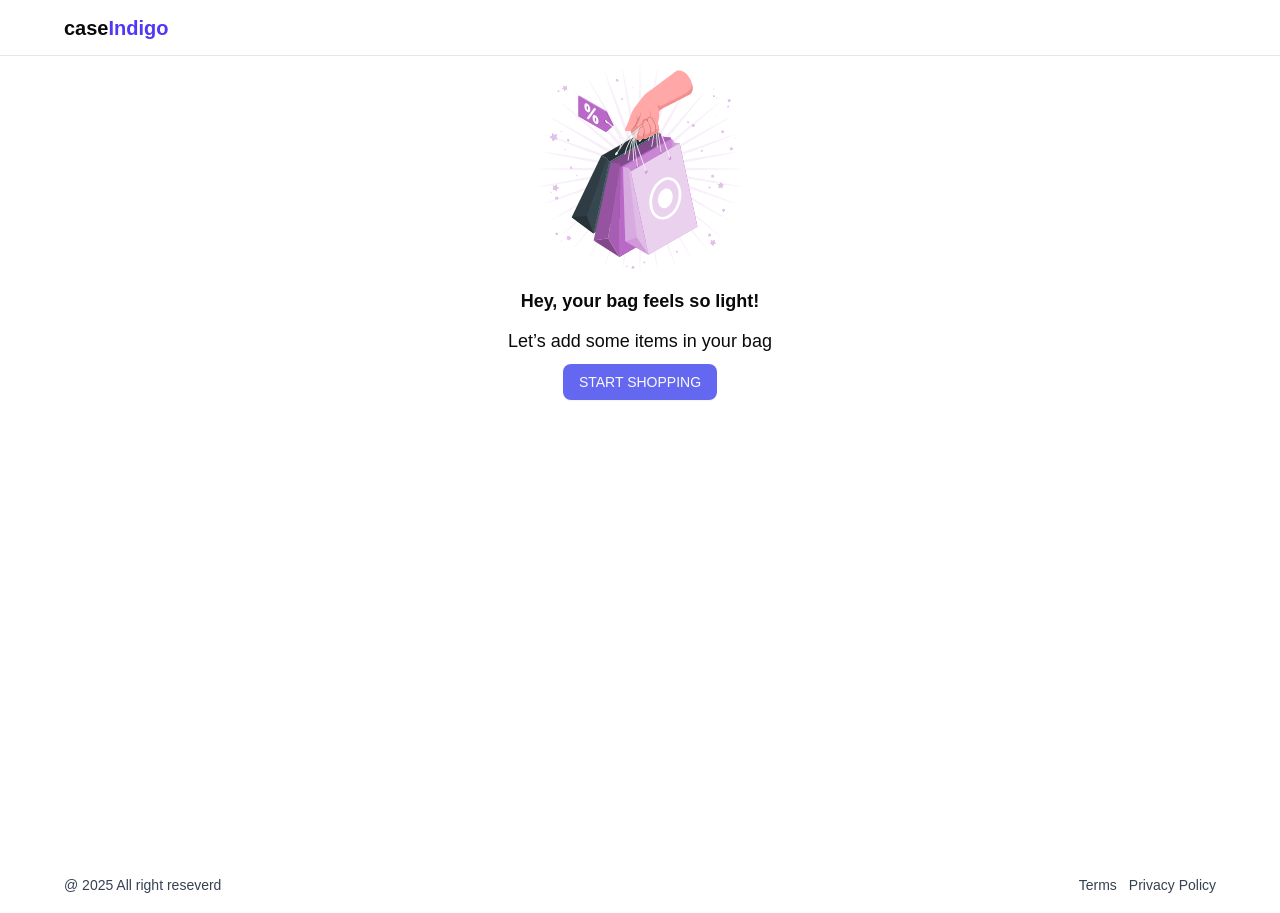
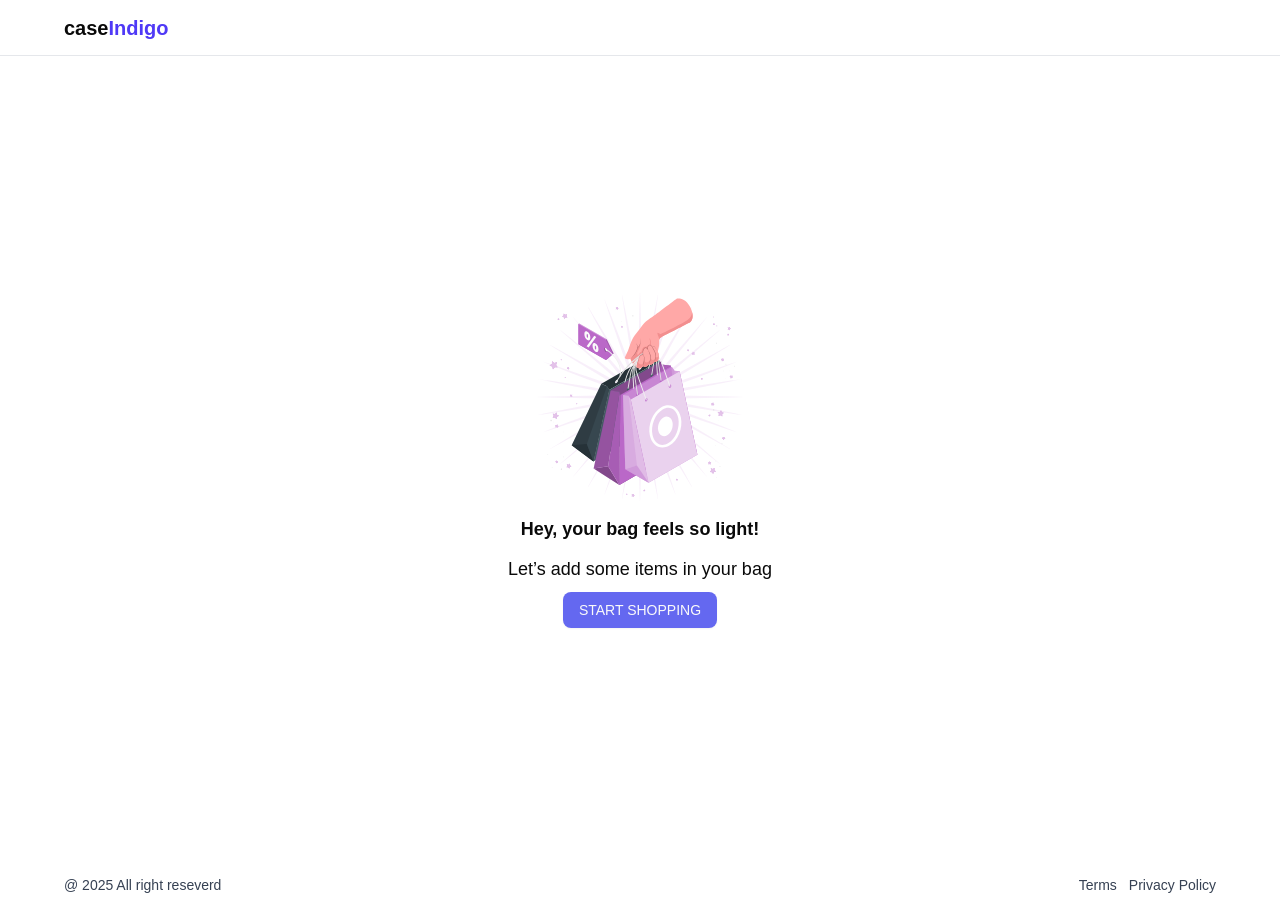
Before and after one commit to disha2000/Iphone-case, a React (Vite) app: page /cart in a window 1280 px wide. Built offline with nearby package versions, Linux system fonts and the light colour scheme; no server answers; a web font is replaced by a local one.

Commit message:
create separate page for empty cart

```diff
--- a/src/components/Cart.jsx
+++ b/src/components/Cart.jsx
@@ -2,7 +2,7 @@ import CartStepts from "./CartSteps";
 import { useSelector } from "react-redux";
 import { Button } from "./ui/button";
 import { Link, Outlet } from "react-router-dom";
-
+import EmptyCart from "./EmptyCart";
 const Cart = () => {
   const carts = useSelector((store) => store.cart.carts);
   return (
@@ -13,16 +13,7 @@ const Cart = () => {
           <Outlet context={[carts]}/>
         </div>
       ) : (
-        <div className="h-full w-full flex flex-col items-center justify-center text-lg/10">
-          <img src="/empty-cart.svg" className="size-56" />
-          <h1 className="font-bold">Hey, your bag feels so light!</h1>
-          <p className="font-medium">Let’s add some items in your bag</p>
-          <Link to="/">
-            <Button className="bg-button-background hover:bg-button-background-hover cursor-pointer">
-              START SHOPPING
-            </Button>
-          </Link>
-        </div>
+       <EmptyCart/>
       )}
     </div>
   );
--- /dev/null
+++ b/src/components/EmptyCart.jsx
@@ -0,0 +1,18 @@
+import { Button } from "./ui/button";
+import { Link } from "react-router-dom";
+
+const EmptyCart = () => {
+    return (
+        <div className="h-[100vh] w-full flex flex-col items-center justify-center text-lg/10">
+        <img src="/empty-cart.svg" className="size-56" />
+        <h1 className="font-bold">Hey, your bag feels so light!</h1>
+        <p className="font-medium">Let’s add some items in your bag</p>
+        <Link to="/">
+          <Button className="bg-button-background hover:bg-button-background-hover cursor-pointer">
+            START SHOPPING
+          </Button>
+        </Link>
+      </div>
+    )
+}
+export default EmptyCart;
```
